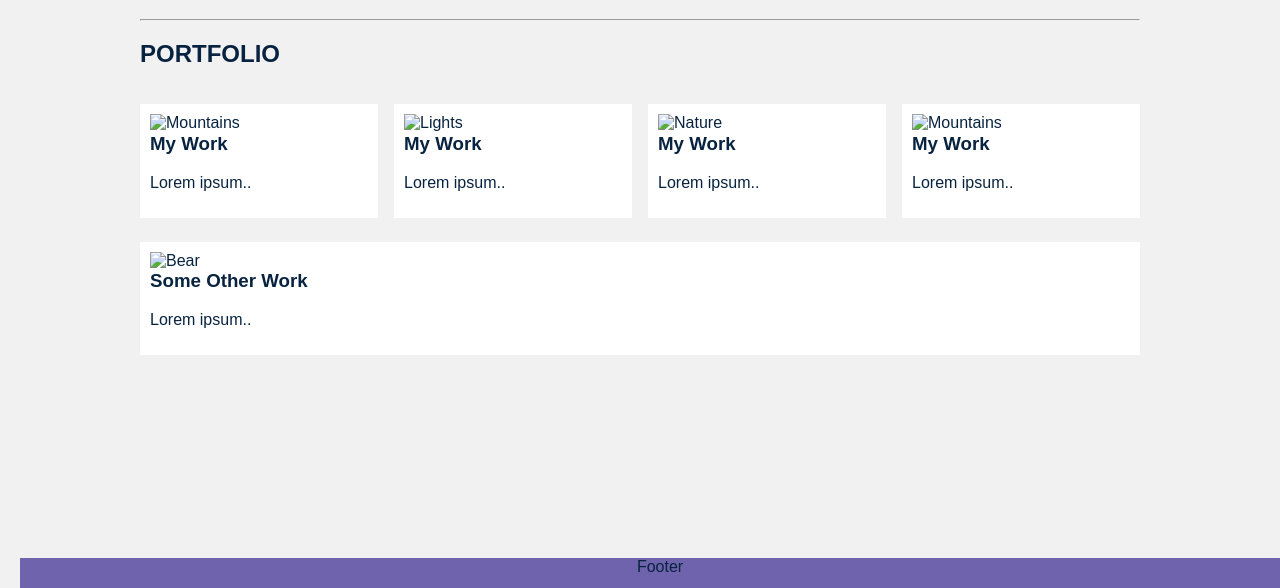
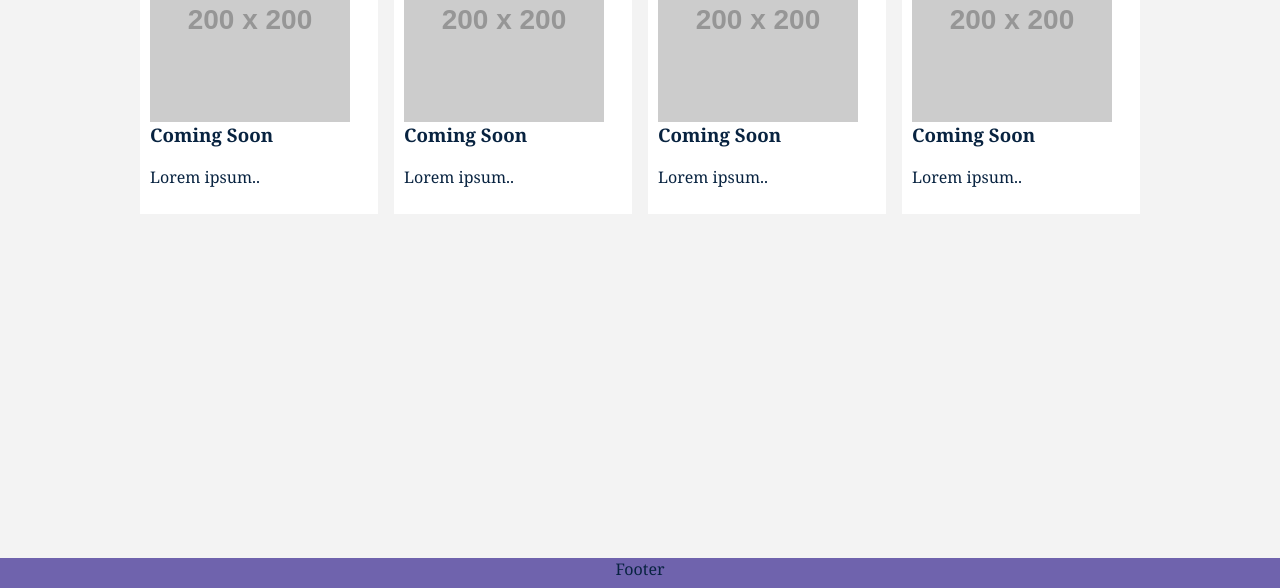
Before and after one commit to ReneeRenarde/Basic-Portfolio, a plain HTML site: page portfolio.html in a window 1280 px wide. Shown: the part 212-800 px from the top of the page. Drawn offline with Linux system fonts and the light colour scheme; placeholder pictures from the web are drawn by us.

Commit message:
Added 'about me' content, fixed styling on portfolio page and contact me page

```diff
--- /dev/null
+++ b/pfstyles.css
@@ -0,0 +1,59 @@
+
+* {
+    box-sizing: border-box;
+  }
+
+.main {
+    max-width: 1000px;
+    margin: auto;
+    padding-top: 20px;
+  }
+
+  h1 {
+    font-size: 40px;
+    word-break: break-all;
+  }
+
+  .row {
+    margin: 8px -16px;
+  }
+
+  /* Add padding BETWEEN each column (if you want) */
+
+  .row, .row>.column {
+    padding: 8px;
+  }
+
+  /* Create four equal columns that floats next to each other */
+
+  .column {
+    float: left;
+    width: 25%;
+  }
+
+  /* Clear floats after rows */
+
+  .row:after {
+    content: "";
+    display: table;
+    clear: both;
+  }
+
+  /* Content */
+
+  .content {
+    background-color: white;
+    padding: 10px;
+  }
+
+  @media screen and (max-width: 900px) {
+    .column {
+      width: 50%;
+    }
+  }
+
+  @media screen and (max-width: 600px) {
+    .column {
+      width: 100%;
+    }
+  }
--- a/portfolio.html
+++ b/portfolio.html
@@ -7,6 +7,7 @@
     <title>Anne Jordan Portfolio</title>
 
     <link rel="stylesheet" href="styles.css">
+    <link rel="stylesheet" href="pfstyles.css">
 
 </head>
 <body>
@@ -25,48 +26,38 @@
 
     <div class="main">
 
-        <h1>MYLOGO.COM</h1>
-        <hr>
-
-        <h2>PORTFOLIO</h2>
-
-        <!-- Portfolio Gallery Grid -->
+        <!-- Code from w3schools.com -->
         <div class="row">
           <div class="column">
             <div class="content">
-              <img src="mountains.jpg" alt="Mountains" style="width:100%">
-              <h3>My Work</h3>
+              <img src="http://placehold.it/200x200" alt="placeholder" style="width:100%">
+              <h3>Coming Soon</h3>
               <p>Lorem ipsum..</p>
             </div>
           </div>
           <div class="column">
             <div class="content">
-              <img src="lights.jpg" alt="Lights" style="width:100%">
-              <h3>My Work</h3>
+              <img src="http://placehold.it/200x200" alt="placeholder" style="width:100%">
+              <h3>Coming Soon</h3>
               <p>Lorem ipsum..</p>
             </div>
           </div>
           <div class="column">
             <div class="content">
-              <img src="nature.jpg" alt="Nature" style="width:100%">
-              <h3>My Work</h3>
+              <img src="http://placehold.it/200x200" alt="placeholder" style="width:100%">
+              <h3>Coming Soon</h3>
               <p>Lorem ipsum..</p>
             </div>
           </div>
           <div class="column">
             <div class="content">
-              <img src="mountains.jpg" alt="Mountains" style="width:100%">
-              <h3>My Work</h3>
+              <img src="http://placehold.it/200x200" alt="placeholder" style="width:100%">
+              <h3>Coming Soon</h3>
               <p>Lorem ipsum..</p>
             </div>
           </div>
         </div>
 
-        <div class="content">
-          <img src="bear.jpg" alt="Bear" style="width:100%">
-          <h3>Some Other Work</h3>
-          <p>Lorem ipsum..</p>
-        </div>
 
         <!-- END MAIN -->
         </div>
--- a/styles.css
+++ b/styles.css
@@ -11,9 +11,15 @@ body {
   background: #f3f3f3;
   max-width: 100%;
   margin-bottom: 20px;
-    border-bottom: 2px solid #ffffff;
+  border-bottom: 3px solid #ffffff;
 }
 
+.fullpage {
+  background: #f3f3f3;
+  max-width: 100%;
+text-align: center;
+padding-left: 20%;
+}
 
 header {
   margin: 0 auto;
@@ -24,7 +30,7 @@ header {
 
 .nametag {
   float: left;
-    background:#6f63ad;
+  background: #6f63ad;
   color: #ffffff;
   margin-bottom: 0;
   width: 250px;
@@ -34,14 +40,12 @@ header {
 
 .header {
   max-width: 960px;
-    overflow: auto;
   height: auto;
 }
 
 #homepage {
   padding: 0 20% 0 20%;
   text-align: justify;
-
 }
 
 #main {
@@ -52,7 +56,6 @@ header {
   padding: 0 15px 10px 15px;
   border: double;
   border-color: #082340;
-
 }
 
 ul {
@@ -79,9 +82,7 @@ img {
   width: 100%;
   bottom: 0;
   text-align: center;
-
 }
-
 
 input[type=text], select, textarea {
   width: 100%;
@@ -112,69 +113,4 @@ input[type=submit]:hover {
   background-color: #082340;
   padding: 20px;
   width: 960px;
-
 }
-
-* {
-    box-sizing: border-box;
-  }
-
-  body {
-    background-color: #f1f1f1;
-    padding: 20px;
-    font-family: Arial;
-  }
-
-  /* Center website */
-  .main {
-    max-width: 1000px;
-    margin: auto;
-  }
-
-  h1 {
-    font-size: 50px;
-    word-break: break-all;
-  }
-
-  .row {
-    margin: 8px -16px;
-  }
-
-  /* Add padding BETWEEN each column (if you want) */
-  .row,
-  .row > .column {
-    padding: 8px;
-  }
-
-  /* Create four equal columns that floats next to each other */
-  .column {
-    float: left;
-    width: 25%;
-  }
-
-  /* Clear floats after rows */
-  .row:after {
-    content: "";
-    display: table;
-    clear: both;
-  }
-
-  /* Content */
-  .content {
-    background-color: white;
-    padding: 10px;
-  }
-
-  /* Responsive layout - makes a two column-layout instead of four columns */
-  @media screen and (max-width: 900px) {
-    .column {
-      width: 50%;
-    }
-  }
-
-  /* Responsive layout - makes the two columns stack on top of each other instead of next to each other */
-  @media screen and (max-width: 600px) {
-    .column {
-      width: 100%;
-    }
-  }
```
Also changed, not shown: contact.html (+2 -2 lines), index.html (+13 -8 lines). Lines whose indentation alone changed are shown as unchanged.
